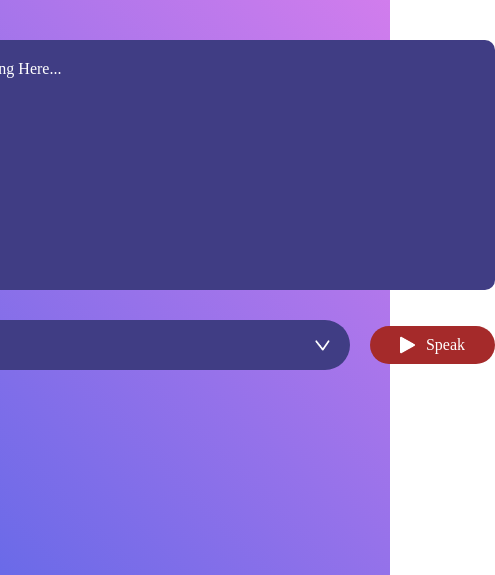
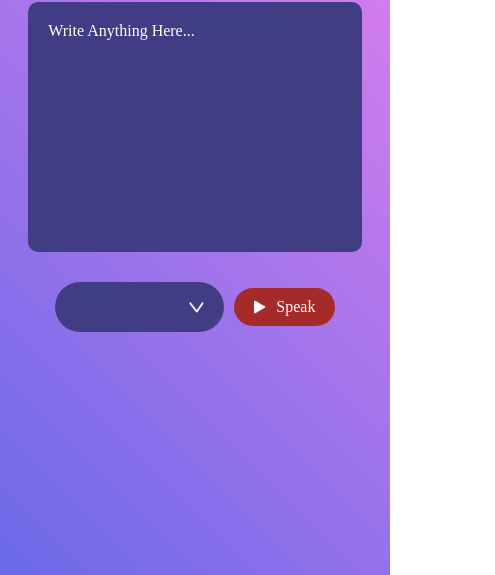
Before and after one commit to realsachinr/Text-to-Voice-Convertor, a plain HTML site: page index.html in a window 390 px wide. Shown: the part 269-844 px from the top of the page, 495 px wide, since content can reach past the window. Drawn offline with Linux system fonts and the light colour scheme.

Commit message:
Update style.css

```diff
--- a/style.css
+++ b/style.css
@@ -88,3 +88,87 @@ select{
     background-position-x: calc(100% - 20px) ;
     background-position-y: 20px;
 }
+@media (max-width: 500px) {
+    .hero{
+        width: 100%;
+        height: 120%;
+        background: linear-gradient(45deg, rgb(106, 106, 232), violet);
+        display: flex;
+        align-items: center;
+        padding-left: 5%;
+        padding-right: 5%;
+        justify-content: center;
+        flex-direction: column;
+        font-weight: 600;
+    }
+    .hero h1 {
+        font-size:x-large;
+        font-weight: 600;
+        /* margin-left: 10%;
+        margin-right: 10%; */
+
+    }
+
+    .h1-span{
+        font-size:x-large;
+    }
+
+    textarea{
+        width: 95%;
+        height: 250px;
+        background: #403d84;
+        color: beige;
+        font-size: large;
+        border: 0;
+        outline: 0;
+        padding: 20px;
+        border-radius: 10px;
+        margin-bottom: 30px;
+        resize: none;
+    }
+
+    .row{
+        width: 80%;
+        display: flex;
+        align-items: center;
+        gap: 10px;
+
+    }
+
+
+    button{
+        background: brown;
+        color: white;
+        font-size: 16px;
+        padding: 10px 20px;
+        border-radius: 35px;
+        border: 0;
+        outline: 0;
+        cursor: pointer;
+        display: flex;
+        align-items: center;
+    }
+
+    button img{
+        width: 12px;
+        margin-right: 10px;
+    }
+    select{
+        flex: 1;
+        column-rule: white;
+        background: #403d84;
+        height: 50px;
+        padding: 0 20px;
+        width: 50%;
+        border-radius: 35px;
+        outline: 0;
+        border: 0;
+        appearance: none;
+        background-image: url(images/dropdown.png);
+        background-repeat: no-repeat;
+        background-size: 15px;
+        background-position-x: calc(100% - 20px) ;
+        background-position-y: 20px;
+    }
+
+}
```
